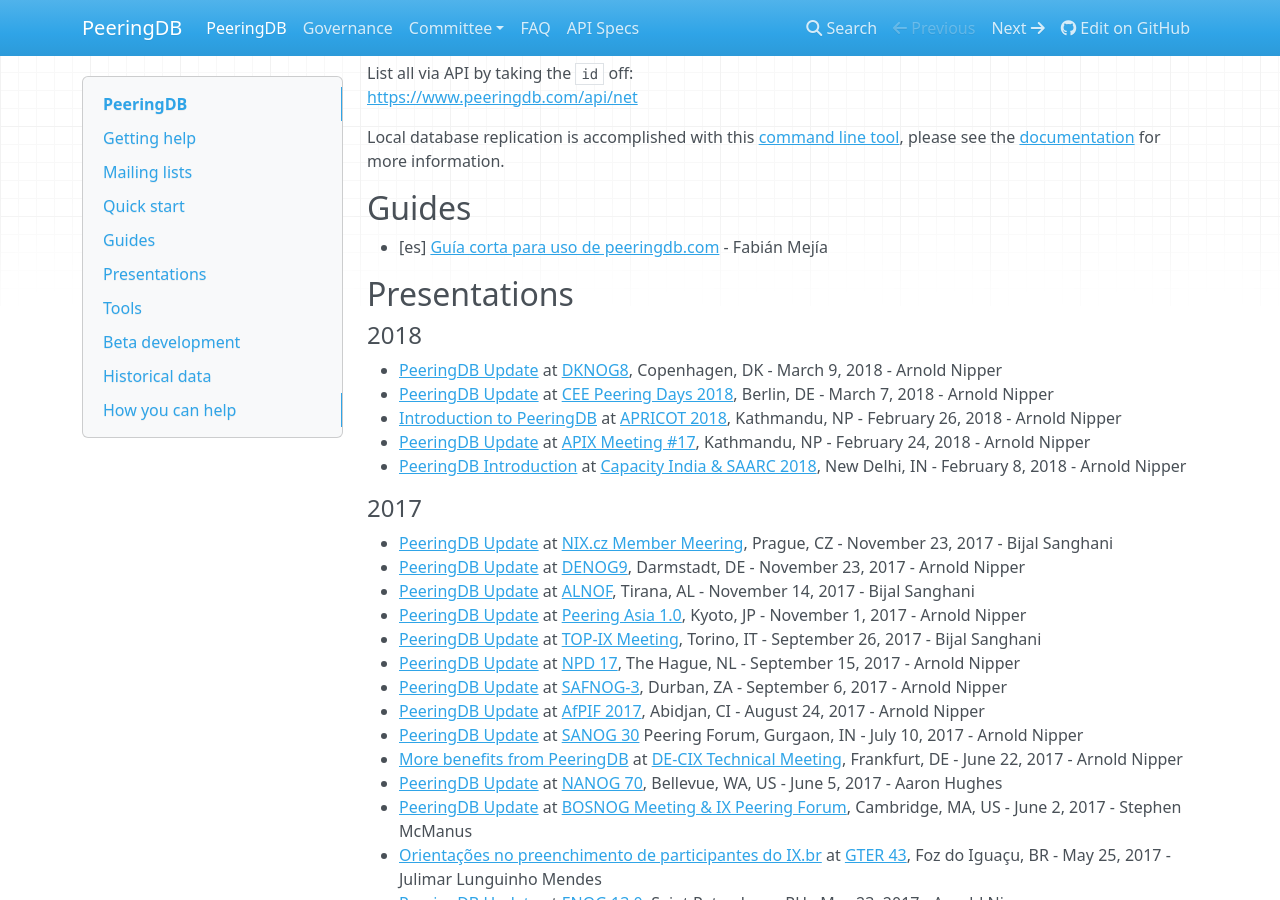
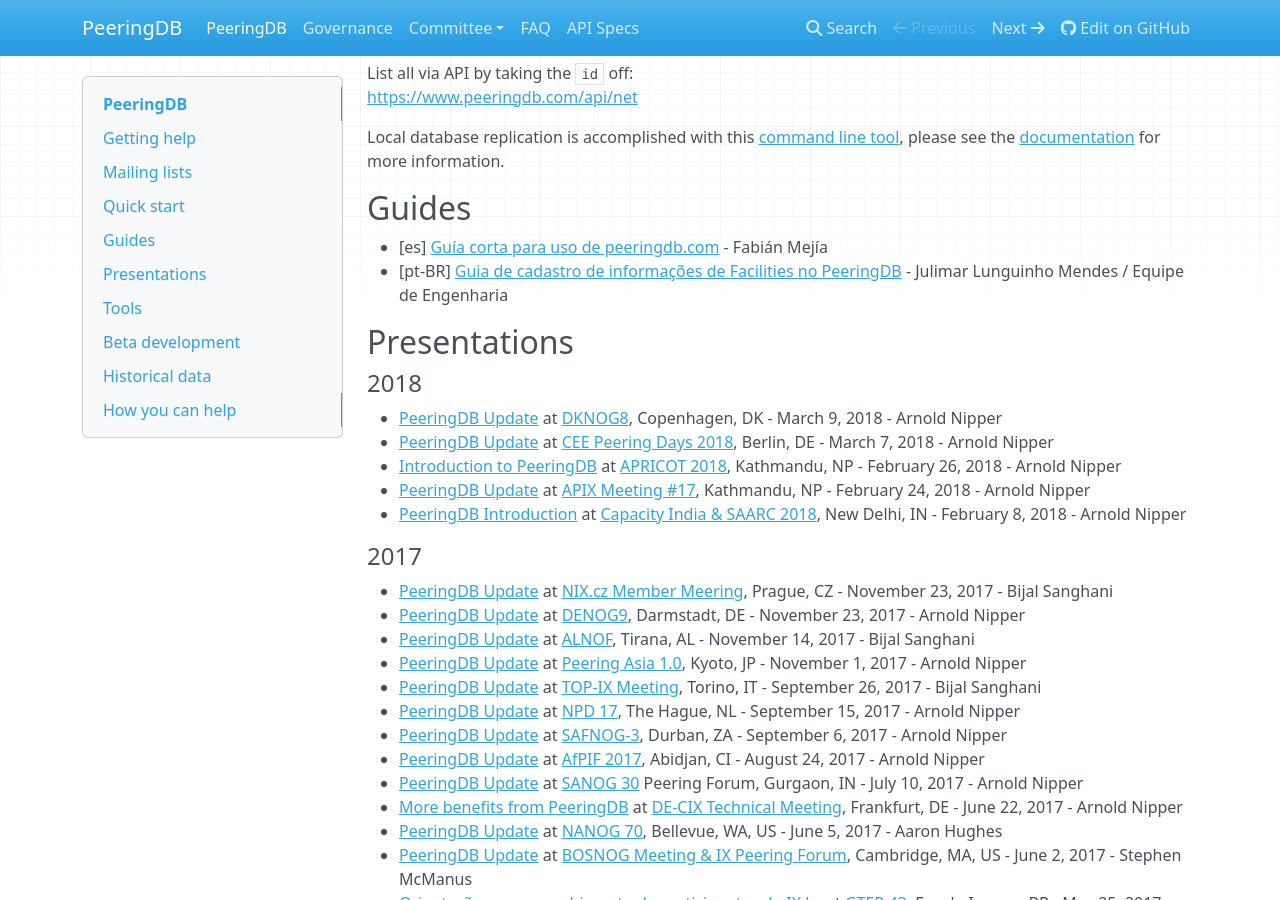
Before and after one commit to peeringdb/docs, an MkDocs documentation site: the page built from docs/index.md, in a window 1280 px wide and 900 px high, scrolled down 1037 px. Built offline with MkDocs 1.6.1, drawn with Linux system fonts in a browser that asks for light colours; nearby versions of some CDN libraries; old or Windows-style settings are respelled for this version of MkDocs.

Commit message:
Add guide from IX.br.

```diff
--- a/docs/index.md
+++ b/docs/index.md
@@ -46,6 +46,7 @@
 ## Guides
 
 - [es] [Guía corta para uso de peeringdb.com](guide/guia_PeeringDB.pdf) - Fabián Mejía
+- [pt-BR] [Guia de cadastro de informações de Facilities no PeeringDB](guide/PeeringDB_Cadastro_de_Facilities.pdf) - Julimar Lunguinho Mendes / Equipe de Engenharia
 
 
 ## Presentations
```
Also changed, not shown: 1 other file.
